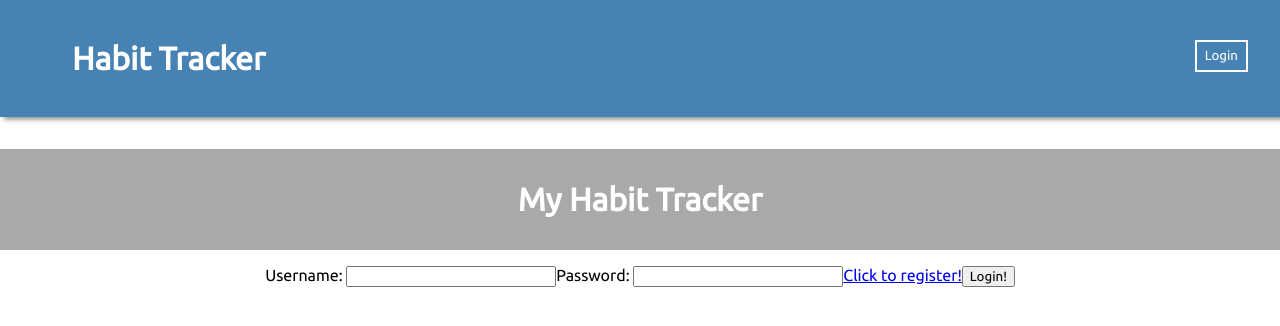
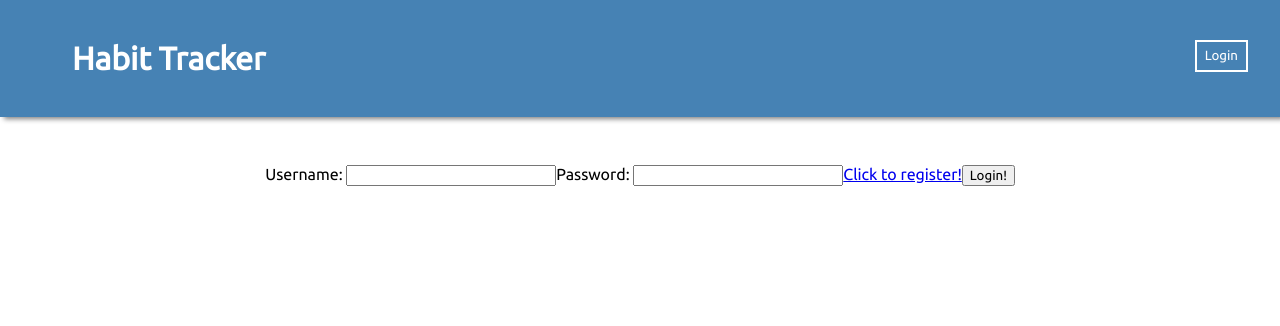
Before and after one commit to jjvega86/habit-tracker-full, a React (Create React App) app: page /login in a window 1280 px wide. Shown: the top 326 px of the page. Built offline with nearby package versions, Linux system fonts and the light colour scheme.

Commit message:
Removed HabitHeader component from project

```diff
--- a/src/App.tsx
+++ b/src/App.tsx
@@ -8,7 +8,6 @@ import RegisterPage from "./views/Register/RegisterPage";
 import LoginPage from "./views/Login/LoginPage";
 
 // Components
-import HabitHeader from "./components/HabitHeader/HabitHeader";
 import Navbar from "./components/NavBar/NavBar";
 
 function App() {
@@ -16,7 +15,6 @@ function App() {
     <>
       <GlobalStyle />
       <Navbar />
-      <HabitHeader />
       <Routes>
         <Route
           path="/"
--- a/src/components/HabitHeader/HabitHeader.js
+++ /dev/null
@@ -1,7 +0,0 @@
-import { Header } from "./HabitHeader.styles";
-
-const HabitHeader = () => {
-  return <Header>My Habit Tracker</Header>;
-};
-
-export default HabitHeader;
--- a/src/components/HabitHeader/HabitHeader.styles.js
+++ /dev/null
@@ -1,10 +0,0 @@
-import styled from "styled-components";
-
-export const Header = styled.h1`
-  background-color: darkgray;
-  color: white;
-  display: flex;
-  justify-content: center;
-  margin: 0 auto;
-  padding: 2rem;
-`;
```
